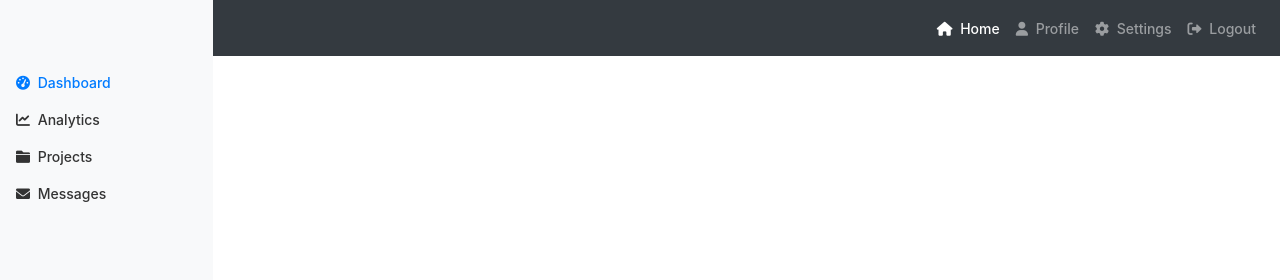
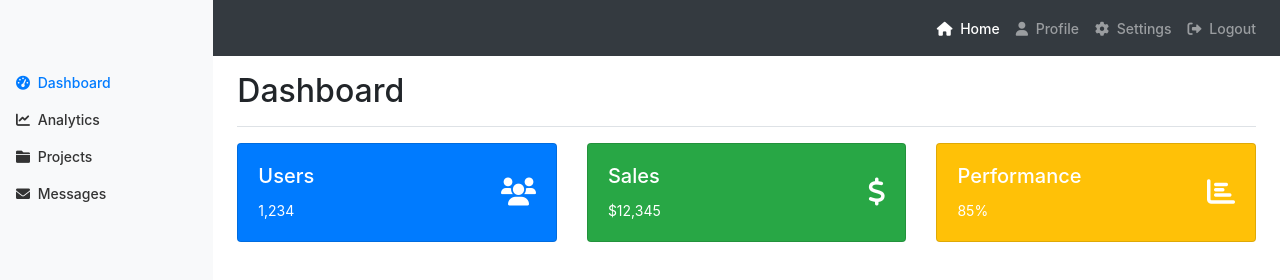
Before and after one commit to Karem2024/dashboard, a plain HTML site: page index.html in a window 1280 px wide. Drawn offline with nearby package versions, Linux system fonts and the light colour scheme.

Commit message:
from warsame

```diff
--- a/index.html
+++ b/index.html
@@ -61,6 +61,60 @@
                 </div>
             </nav>
 
+            <main role="main" class="col-md-9 ml-sm-auto col-lg-10 px-md-4">
+                <div class="d-flex justify-content-between flex-wrap flex-md-nowrap align-items-center pt-3 pb-2 mb-3 border-bottom">
+                    <h1 class="h2">Dashboard</h1>
+                </div>
+
+                <div class="row mb-3">
+                    <div class="col-md-4">
+                        <div class="card text-white bg-primary mb-3">
+                            <div class="card-body">
+                                <div class="d-flex justify-content-between align-items-center">
+                                    <div>
+                                        <h5 class="card-title">Users</h5>
+                                        <p class="card-text">1,234</p>
+                                    </div>
+                                    <div>
+                                        <i class="fas fa-users fa-2x"></i>
+                                    </div>
+                                </div>
+                            </div>
+                        </div>
+                    </div>
+                    <div class="col-md-4">
+                        <div class="card text-white bg-success mb-3">
+                            <div class="card-body">
+                                <div class="d-flex justify-content-between align-items-center">
+                                    <div>
+                                        <h5 class="card-title">Sales</h5>
+                                        <p class="card-text">$12,345</p>
+                                    </div>
+                                    <div>
+                                        <i class="fas fa-dollar-sign fa-2x"></i>
+                                    </div>
+                                </div>
+                            </div>
+                        </div>
+                    </div>
+                    <div class="col-md-4">
+                        <div class="card text-white bg-warning mb-3">
+                            <div class="card-body">
+                                <div class="d-flex justify-content-between align-items-center">
+                                    <div>
+                                        <h5 class="card-title">Performance</h5>
+                                        <p class="card-text">85%</p>
+                                    </div>
+                                    <div>
+                                        <i class="fas fa-chart-bar fa-2x"></i>
+                                    </div>
+                                </div>
+                            </div>
+                        </div>
+                    </div>
+                </div>
+
+            </main>
         </div>
     </div>
 
```
